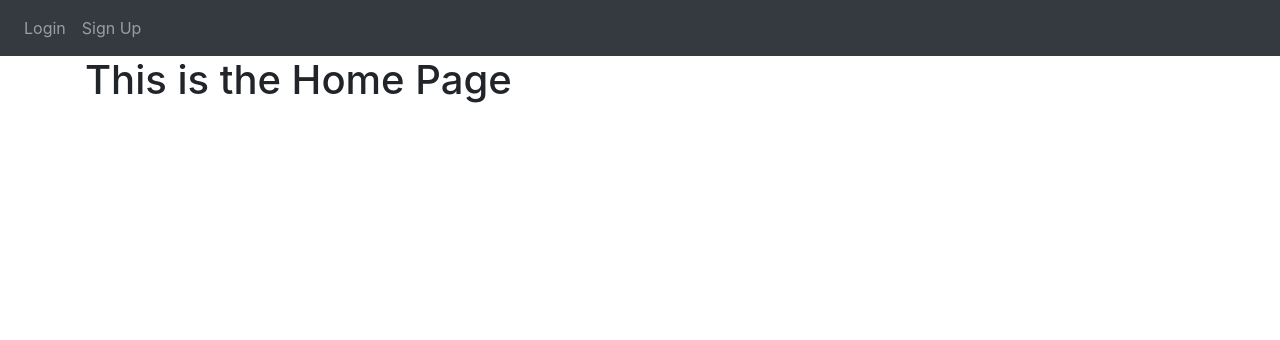
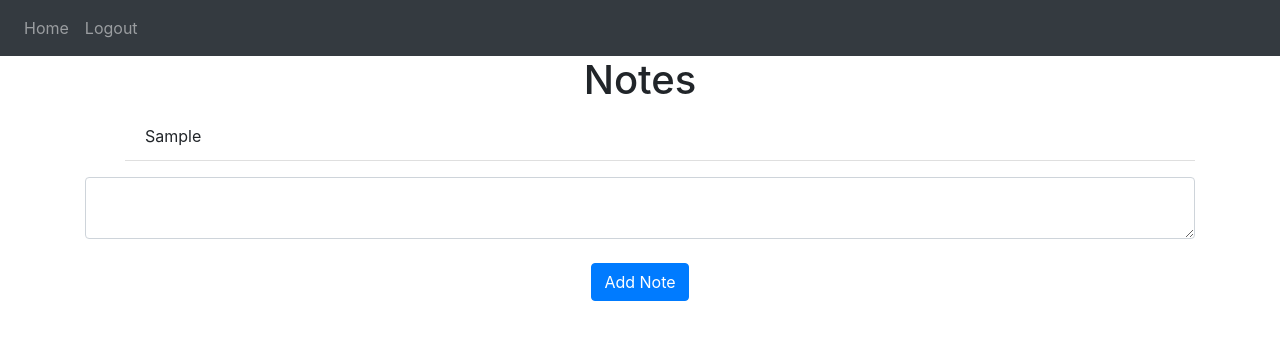
Before and after one commit to Wenuka19/Flask-Notes-App, a Flask app: template src/templates/home.html in a window 1280 px wide. Shown: the top 340 px of the page. Run offline with Flask 3, Linux system fonts and the light colour scheme; the template is opened without the code that fills it: values that come from a table or form of the project are taken from there, others are empty; tables that the repository leaves empty hold one stand-in row (values such as "Sample post"); some libraries are stand-ins or nearby versions.

Commit message:
FRONTEND : notes page(home.html) ✅

```diff
--- a/src/templates/home.html
+++ b/src/templates/home.html
@@ -1,5 +1,17 @@
 {% extends "base.html" %}
 {% block title %}Home{% endblock %}
 {% block content%}
-<h1>This is the Home Page</h1>
+<h1 align="center">Notes</h1>
+<ul class="'list-group list-group-flush" id="notes">
+    {% for note in user.notes %}
+    <li class="list-group-item">{{ note.data }}</li>
+    {% endfor %}
+</ul>
+<form method="POST">
+    <textarea name="note" id="note" class="form-control"></textarea>
+    <br />
+    <div align="center">
+        <button type='submit' class="btn btn-primary">Add Note</button>
+    </div>
+</form>
 {% endblock %}
```
